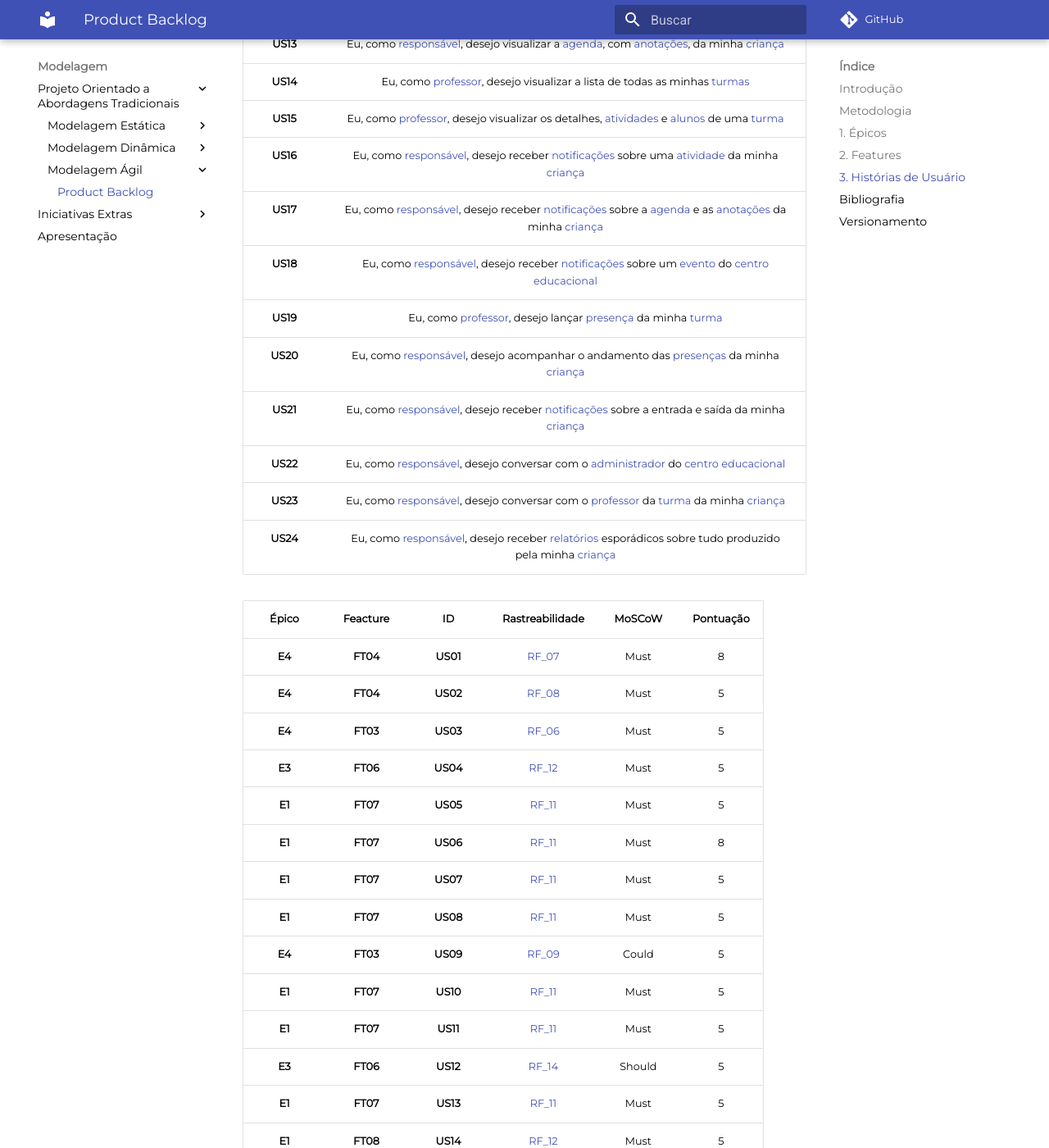
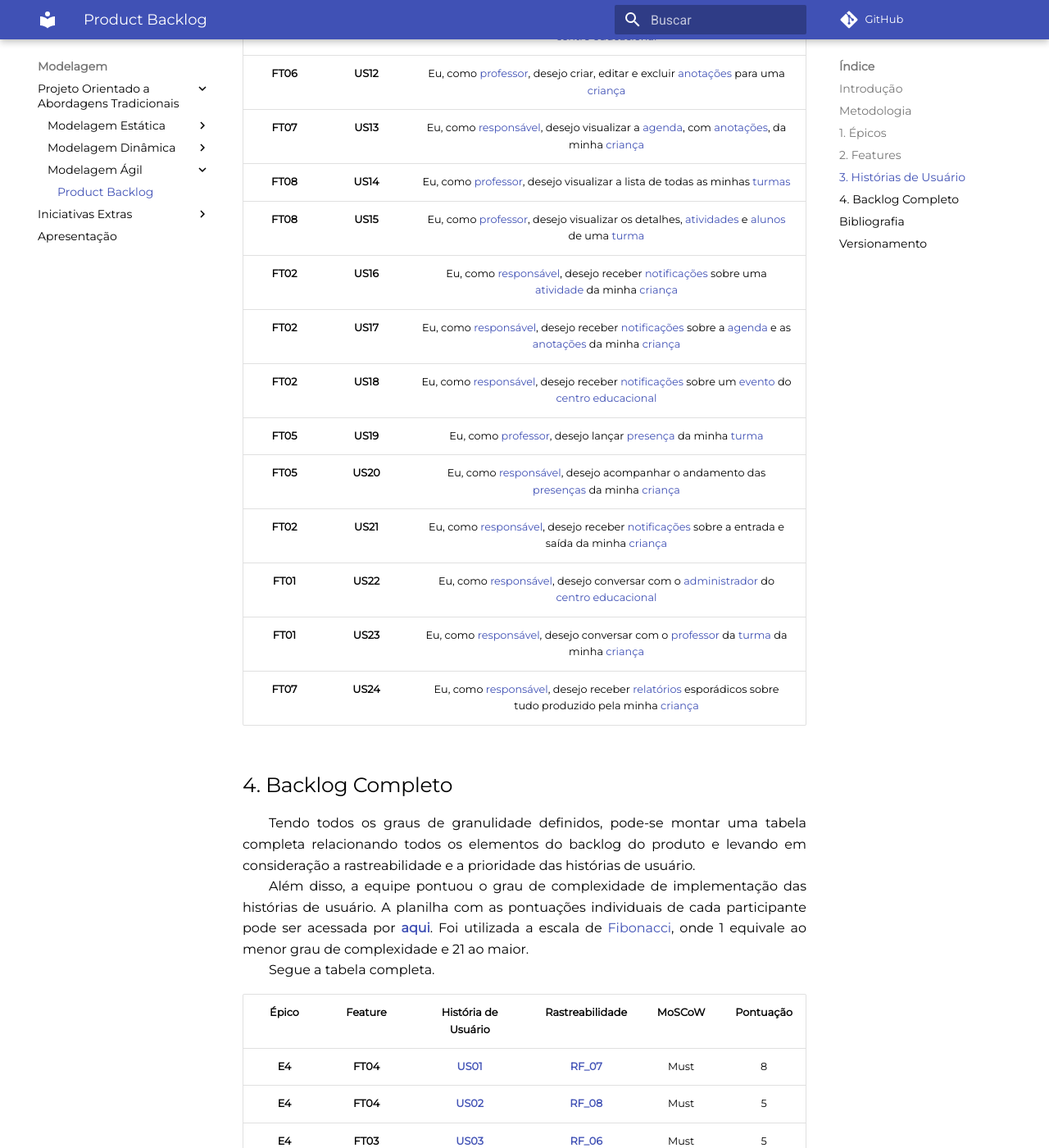
Before and after one commit to UnBArqDsw2021-1/2021.1_G6_Curumim, an MkDocs documentation site: the page built from docs/product-backlog.md, in a window 1280 px wide and 1400 px high, scrolled down 2843 px. Shown: the whole window at 82% size. Built offline with MkDocs 1.6.1 and Material for MkDocs 9.7.7, drawn with Linux system fonts in a browser that asks for light colours; comment, search, counter and statistics services are not loaded; some of the changed text lies outside the part shown.

Commit message:
doc(#127) Reorganizando as tabelas do backlog do produto.

```diff
--- a/docs/product-backlog.md
+++ b/docs/product-backlog.md
@@ -39,61 +39,66 @@
 &emsp;&emsp;O padrão de escrita das histórias será o seguinte:
 > Eu, como << TIPO DE [USUÁRIO](../base/requisitos/modelagem/lexicos/#lexico-usuario) >>, desejo << OBJETIVO >>.
 
-&emsp;&emsp;Segue a lista de histórias de usuario definida e priorizada.
+&emsp;&emsp;Segue a lista de histórias de usuario definida.
 
-| **ID** | **Descrição** |
-| :-: | :-: |
-| **US01** | Eu, como [administrador](../base/requisitos/modelagem/lexicos/#lexico-administrador), desejo cadastrar uma [criança](../base/requisitos/modelagem/lexicos/#lexico-crianca) no [centro educacional](../base/requisitos/modelagem/lexicos/#lexico-centro-educacional) |
-| **US02** | Eu, como [administrador](../base/requisitos/modelagem/lexicos/#lexico-administrador), desejo cadastrar um [professor](../base/requisitos/modelagem/lexicos/#lexico-professor) no [centro educacional](../base/requisitos/modelagem/lexicos/#lexico-centro-educacional) |
-| **US03** | Eu, como [administrador](../base/requisitos/modelagem/lexicos/#lexico-administrador), desejo criar, editar e excluir uma [turma](../base/requisitos/modelagem/lexicos/#lexico-turma) para o [centro educacional](../base/requisitos/modelagem/lexicos/#lexico-centro-educacional) |
-| **US04** | Eu, como [professor](../base/requisitos/modelagem/lexicos/#lexico-professor), desejo criar, editar e excluir [atividades](../base/requisitos/modelagem/lexicos/#lexico-atividade) para minha [turma](../base/requisitos/modelagem/lexicos/#lexico-turma) |
-| **US05** | Eu, como [responsável](../base/requisitos/modelagem/lexicos/#lexico-responsavel), desejo fazer cadastro e login na aplicação |
-| **US06** | Eu, como [responsável](../base/requisitos/modelagem/lexicos/#lexico-responsavel), desejo ter um espaço que contenha as [atividades](../base/requisitos/modelagem/lexicos/#lexico-atividade), [eventos](../base/requisitos/modelagem/lexicos/#lexico-evento) e [agenda](../base/requisitos/modelagem/lexicos/#lexico-agenda) dos próximos dias |
-| **US07** | Eu, como [responsável](../base/requisitos/modelagem/lexicos/#lexico-responsavel), desejo visualizar a lista de todas as [atividades](../base/requisitos/modelagem/lexicos/#lexico-atividade) da minha [criança](../base/requisitos/modelagem/lexicos/#lexico-crianca) |
-| **US08** | Eu, como [responsável](../base/requisitos/modelagem/lexicos/#lexico-responsavel), desejo visualizar os detalhes de uma [atividade](../base/requisitos/modelagem/lexicos/#lexico-atividade) da minha [criança](../base/requisitos/modelagem/lexicos/#lexico-crianca) |
-| **US09** | Eu, como [administrador](../base/requisitos/modelagem/lexicos/#lexico-administrador), desejo criar, editar e excluir um [evento](../base/requisitos/modelagem/lexicos/#lexico-evento) para o [centro educacional](../base/requisitos/modelagem/lexicos/#lexico-centro-educacional) |
-| **US10** | Eu, como [responsável](../base/requisitos/modelagem/lexicos/#lexico-responsavel), desejo visualizar a lista de todos os [eventos](../base/requisitos/modelagem/lexicos/#lexico-evento) do [centro educacional](../base/requisitos/modelagem/lexicos/#lexico-centro-educacional) |
-| **US11** | Eu, como [responsável](../base/requisitos/modelagem/lexicos/#lexico-responsavel), desejo visualizar os detalhes de um [evento](../base/requisitos/modelagem/lexicos/#lexico-evento) do [centro educacional](../base/requisitos/modelagem/lexicos/#lexico-centro-educacional) |
-| **US12** | Eu, como [professor](../base/requisitos/modelagem/lexicos/#lexico-professor), desejo criar, editar e excluir [anotações](../base/requisitos/modelagem/lexicos/#lexico-anotacao) para uma [criança](../base/requisitos/modelagem/lexicos/#lexico-crianca) |
-| **US13** | Eu, como [responsável](../base/requisitos/modelagem/lexicos/#lexico-responsavel), desejo visualizar a [agenda](../base/requisitos/modelagem/lexicos/#lexico-agenda), com [anotações](../base/requisitos/modelagem/lexicos/#lexico-anotacao), da minha [criança](../base/requisitos/modelagem/lexicos/#lexico-crianca) |
-| **US14** | Eu, como [professor](../base/requisitos/modelagem/lexicos/#lexico-professor), desejo visualizar a lista de todas as minhas [turmas](../base/requisitos/modelagem/lexicos/#lexico-turma) |
-| **US15** | Eu, como [professor](../base/requisitos/modelagem/lexicos/#lexico-professor), desejo visualizar os detalhes, [atividades](../base/requisitos/modelagem/lexicos/#lexico-atividade) e [alunos](../base/requisitos/modelagem/lexicos/#lexico-aluno) de uma [turma](../base/requisitos/modelagem/lexicos/#lexico-turma) |
-| **US16** | Eu, como [responsável](../base/requisitos/modelagem/lexicos/#lexico-responsavel), desejo receber [notificações](../base/requisitos/modelagem/lexicos/#lexico-notificacao) sobre uma [atividade](../base/requisitos/modelagem/lexicos/#lexico-atividade) da minha [criança](../base/requisitos/modelagem/lexicos/#lexico-crianca) |
-| **US17** | Eu, como [responsável](../base/requisitos/modelagem/lexicos/#lexico-responsavel), desejo receber [notificações](../base/requisitos/modelagem/lexicos/#lexico-notificacao) sobre a [agenda](../base/requisitos/modelagem/lexicos/#lexico-agenda) e as [anotações](../base/requisitos/modelagem/lexicos/#lexico-anotacao) da minha [criança](../base/requisitos/modelagem/lexicos/#lexico-crianca) |
-| **US18** | Eu, como [responsável](../base/requisitos/modelagem/lexicos/#lexico-responsavel), desejo receber [notificações](../base/requisitos/modelagem/lexicos/#lexico-notificacao) sobre um [evento](../base/requisitos/modelagem/lexicos/#lexico-evento) do [centro educacional](../base/requisitos/modelagem/lexicos/#lexico-centro-educacional) |
-| **US19** | Eu, como [professor](../base/requisitos/modelagem/lexicos/#lexico-professor), desejo lançar [presença](../base/requisitos/modelagem/lexicos/#lexico-lancar-presenca) da minha [turma](../base/requisitos/modelagem/lexicos/#lexico-turma) |
-| **US20** | Eu, como [responsável](../base/requisitos/modelagem/lexicos/#lexico-responsavel), desejo acompanhar o andamento das [presenças](../base/requisitos/modelagem/lexicos/#lexico-lancar-presenca) da minha [criança](../base/requisitos/modelagem/lexicos/#lexico-crianca) |
-| **US21** | Eu, como [responsável](../base/requisitos/modelagem/lexicos/#lexico-responsavel), desejo receber [notificações](../base/requisitos/modelagem/lexicos/#lexico-notificacao) sobre a entrada e saída da minha [criança](../base/requisitos/modelagem/lexicos/#lexico-crianca) |
-| **US22** | Eu, como [responsável](../base/requisitos/modelagem/lexicos/#lexico-responsavel), desejo conversar com o [administrador](../base/requisitos/modelagem/lexicos/#lexico-administrador)  do [centro educacional](../base/requisitos/modelagem/lexicos/#lexico-centro-educacional) |
-| **US23** | Eu, como [responsável](../base/requisitos/modelagem/lexicos/#lexico-responsavel), desejo conversar com o [professor](../base/requisitos/modelagem/lexicos/#lexico-professor) da [turma](../base/requisitos/modelagem/lexicos/#lexico-turma) da minha [criança](../base/requisitos/modelagem/lexicos/#lexico-crianca) |
-| **US24** | Eu, como [responsável](../base/requisitos/modelagem/lexicos/#lexico-responsavel), desejo receber [relatórios](../base/requisitos/modelagem/../base/requisitos/elicitacao/brainstorming/#rflexicos/#lexico-relatorio) esporádicos sobre tudo produzido pela minha [criança](../base/requisitos/modelagem/lexicos/#lexico-crianca) |
+| **Feature** | **ID** | **Descrição** |
+| :-: | :-: | :-: |
+| **FT04** | <span id="US01">**US01**</span> | Eu, como [administrador](../base/requisitos/modelagem/lexicos/#lexico-administrador), desejo cadastrar uma [criança](../base/requisitos/modelagem/lexicos/#lexico-crianca) no [centro educacional](../base/requisitos/modelagem/lexicos/#lexico-centro-educacional) |
+| **FT04** | <span id="US02">**US02**</span> | Eu, como [administrador](../base/requisitos/modelagem/lexicos/#lexico-administrador), desejo cadastrar um [professor](../base/requisitos/modelagem/lexicos/#lexico-professor) no [centro educacional](../base/requisitos/modelagem/lexicos/#lexico-centro-educacional) |
+| **FT03** | <span id="US03">**US03**</span> | Eu, como [administrador](../base/requisitos/modelagem/lexicos/#lexico-administrador), desejo criar, editar e excluir uma [turma](../base/requisitos/modelagem/lexicos/#lexico-turma) para o [centro educacional](../base/requisitos/modelagem/lexicos/#lexico-centro-educacional) |
+| **FT06** | <span id="US04">**US04**</span> | Eu, como [professor](../base/requisitos/modelagem/lexicos/#lexico-professor), desejo criar, editar e excluir [atividades](../base/requisitos/modelagem/lexicos/#lexico-atividade) para minha [turma](../base/requisitos/modelagem/lexicos/#lexico-turma) |
+| **FT07** | <span id="US05">**US05**</span> | Eu, como [responsável](../base/requisitos/modelagem/lexicos/#lexico-responsavel), desejo fazer cadastro e login na aplicação |
+| **FT07** | <span id="US06">**US06**</span> | Eu, como [responsável](../base/requisitos/modelagem/lexicos/#lexico-responsavel), desejo ter um espaço que contenha as [atividades](../base/requisitos/modelagem/lexicos/#lexico-atividade), [eventos](../base/requisitos/modelagem/lexicos/#lexico-evento) e [agenda](../base/requisitos/modelagem/lexicos/#lexico-agenda) dos próximos dias |
+| **FT07** | <span id="US07">**US07**</span> | Eu, como [responsável](../base/requisitos/modelagem/lexicos/#lexico-responsavel), desejo visualizar a lista de todas as [atividades](../base/requisitos/modelagem/lexicos/#lexico-atividade) da minha [criança](../base/requisitos/modelagem/lexicos/#lexico-crianca) |
+| **FT07** | <span id="US08">**US08**</span> | Eu, como [responsável](../base/requisitos/modelagem/lexicos/#lexico-responsavel), desejo visualizar os detalhes de uma [atividade](../base/requisitos/modelagem/lexicos/#lexico-atividade) da minha [criança](../base/requisitos/modelagem/lexicos/#lexico-crianca) |
+| **FT03** | <span id="US09">**US09**</span> | Eu, como [administrador](../base/requisitos/modelagem/lexicos/#lexico-administrador), desejo criar, editar e excluir um [evento](../base/requisitos/modelagem/lexicos/#lexico-evento) para o [centro educacional](../base/requisitos/modelagem/lexicos/#lexico-centro-educacional) |
+| **FT07** | <span id="US10">**US10**</span> | Eu, como [responsável](../base/requisitos/modelagem/lexicos/#lexico-responsavel), desejo visualizar a lista de todos os [eventos](../base/requisitos/modelagem/lexicos/#lexico-evento) do [centro educacional](../base/requisitos/modelagem/lexicos/#lexico-centro-educacional) |
+| **FT07** | <span id="US11">**US11**</span> | Eu, como [responsável](../base/requisitos/modelagem/lexicos/#lexico-responsavel), desejo visualizar os detalhes de um [evento](../base/requisitos/modelagem/lexicos/#lexico-evento) do [centro educacional](../base/requisitos/modelagem/lexicos/#lexico-centro-educacional) |
+| **FT06** | <span id="US12">**US12**</span> | Eu, como [professor](../base/requisitos/modelagem/lexicos/#lexico-professor), desejo criar, editar e excluir [anotações](../base/requisitos/modelagem/lexicos/#lexico-anotacao) para uma [criança](../base/requisitos/modelagem/lexicos/#lexico-crianca) |
+| **FT07** | <span id="US13">**US13**</span> | Eu, como [responsável](../base/requisitos/modelagem/lexicos/#lexico-responsavel), desejo visualizar a [agenda](../base/requisitos/modelagem/lexicos/#lexico-agenda), com [anotações](../base/requisitos/modelagem/lexicos/#lexico-anotacao), da minha [criança](../base/requisitos/modelagem/lexicos/#lexico-crianca) |
+| **FT08** | <span id="US14">**US14**</span> | Eu, como [professor](../base/requisitos/modelagem/lexicos/#lexico-professor), desejo visualizar a lista de todas as minhas [turmas](../base/requisitos/modelagem/lexicos/#lexico-turma) |
+| **FT08** | <span id="US15">**US15**</span> | Eu, como [professor](../base/requisitos/modelagem/lexicos/#lexico-professor), desejo visualizar os detalhes, [atividades](../base/requisitos/modelagem/lexicos/#lexico-atividade) e [alunos](../base/requisitos/modelagem/lexicos/#lexico-aluno) de uma [turma](../base/requisitos/modelagem/lexicos/#lexico-turma) |
+| **FT02** | <span id="US16">**US16**</span> | Eu, como [responsável](../base/requisitos/modelagem/lexicos/#lexico-responsavel), desejo receber [notificações](../base/requisitos/modelagem/lexicos/#lexico-notificacao) sobre uma [atividade](../base/requisitos/modelagem/lexicos/#lexico-atividade) da minha [criança](../base/requisitos/modelagem/lexicos/#lexico-crianca) |
+| **FT02** | <span id="US17">**US17**</span> | Eu, como [responsável](../base/requisitos/modelagem/lexicos/#lexico-responsavel), desejo receber [notificações](../base/requisitos/modelagem/lexicos/#lexico-notificacao) sobre a [agenda](../base/requisitos/modelagem/lexicos/#lexico-agenda) e as [anotações](../base/requisitos/modelagem/lexicos/#lexico-anotacao) da minha [criança](../base/requisitos/modelagem/lexicos/#lexico-crianca) |
+| **FT02** | <span id="US18">**US18**</span> | Eu, como [responsável](../base/requisitos/modelagem/lexicos/#lexico-responsavel), desejo receber [notificações](../base/requisitos/modelagem/lexicos/#lexico-notificacao) sobre um [evento](../base/requisitos/modelagem/lexicos/#lexico-evento) do [centro educacional](../base/requisitos/modelagem/lexicos/#lexico-centro-educacional) |
+| **FT05** | <span id="US19">**US19**</span> | Eu, como [professor](../base/requisitos/modelagem/lexicos/#lexico-professor), desejo lançar [presença](../base/requisitos/modelagem/lexicos/#lexico-lancar-presenca) da minha [turma](../base/requisitos/modelagem/lexicos/#lexico-turma) |
+| **FT05** | <span id="US20">**US20**</span> | Eu, como [responsável](../base/requisitos/modelagem/lexicos/#lexico-responsavel), desejo acompanhar o andamento das [presenças](../base/requisitos/modelagem/lexicos/#lexico-lancar-presenca) da minha [criança](../base/requisitos/modelagem/lexicos/#lexico-crianca) |
+| **FT02** | <span id="US21">**US21**</span> | Eu, como [responsável](../base/requisitos/modelagem/lexicos/#lexico-responsavel), desejo receber [notificações](../base/requisitos/modelagem/lexicos/#lexico-notificacao) sobre a entrada e saída da minha [criança](../base/requisitos/modelagem/lexicos/#lexico-crianca) |
+| **FT01** | <span id="US22">**US22**</span> | Eu, como [responsável](../base/requisitos/modelagem/lexicos/#lexico-responsavel), desejo conversar com o [administrador](../base/requisitos/modelagem/lexicos/#lexico-administrador)  do [centro educacional](../base/requisitos/modelagem/lexicos/#lexico-centro-educacional) |
+| **FT01** | <span id="US23">**US23**</span> | Eu, como [responsável](../base/requisitos/modelagem/lexicos/#lexico-responsavel), desejo conversar com o [professor](../base/requisitos/modelagem/lexicos/#lexico-professor) da [turma](../base/requisitos/modelagem/lexicos/#lexico-turma) da minha [criança](../base/requisitos/modelagem/lexicos/#lexico-crianca) |
+| **FT07** | <span id="US24">**US24**</span> | Eu, como [responsável](../base/requisitos/modelagem/lexicos/#lexico-responsavel), desejo receber [relatórios](../base/requisitos/modelagem/../base/requisitos/elicitacao/brainstorming/#rflexicos/#lexico-relatorio) esporádicos sobre tudo produzido pela minha [criança](../base/requisitos/modelagem/lexicos/#lexico-crianca) |
 
-| **Épico** | **Feacture** | **ID** | **Rastreabilidade** | **MoSCoW** | **Pontuação** |
+## 4. Backlog Completo
+&emsp;&emsp;Tendo todos os graus de granulidade definidos, pode-se montar uma tabela completa relacionando todos os elementos do backlog do produto e levando em consideração a rastreabilidade e a prioridade das histórias de usuário.<br>
+&emsp;&emsp;Além disso, a equipe pontuou o grau de complexidade de implementação das histórias de usuário. A planilha com as pontuações individuais de cada participante pode ser acessada por [**aqui**](https://docs.google.com/spreadsheets/d/1ZGcBePhuaT0mwSivQk2BfF0m0w5ZzpPYWWVLPaImfVI/edit?usp=sharing). Foi utilizada a escala de [Fibonacci](https://en.wikipedia.org/wiki/Fibonacci_scale_(agile)), onde 1 equivale ao menor grau de complexidade e 21 ao maior.<br>
+&emsp;&emsp;Segue a tabela completa.
+
+| **Épico** | **Feature** | **História de Usuário** | **Rastreabilidade** | **MoSCoW** | **Pontuação** |
 | :-: | :-: | :-: | :-: | :-: | :-: |
-| **E4** | **FT04** | **US01** | [RF_07](../base/requisitos/elicitacao/brainstorming/#rf7) | Must |8|
-| **E4** | **FT04** | **US02** | [RF_08](../base/requisitos/elicitacao/brainstorming/#rf8) | Must |5|
-| **E4** | **FT03** | **US03** | [RF_06](../base/requisitos/elicitacao/brainstorming/#rf6) | Must |5|
-| **E3** | **FT06** | **US04** | [RF_12](../base/requisitos/elicitacao/brainstorming/#rf12) | Must |5|
-| **E1** | **FT07** | **US05** | [RF_11](../base/requisitos/elicitacao/brainstorming/#rf11) | Must |5|
-| **E1** | **FT07** | **US06** | [RF_11](../base/requisitos/elicitacao/brainstorming/#rf11) | Must |8|
-| **E1** | **FT07** | **US07** | [RF_11](../base/requisitos/elicitacao/brainstorming/#rf11) | Must |5|
-| **E1** | **FT07** | **US08** | [RF_11](../base/requisitos/elicitacao/brainstorming/#rf11) | Must |5|
-| **E4** | **FT03** | **US09** | [RF_09](../base/requisitos/elicitacao/brainstorming/#rf9) | Could |5|
-| **E1** | **FT07** | **US10** | [RF_11](../base/requisitos/elicitacao/brainstorming/#rf11) | Must |5|
-| **E1** | **FT07** | **US11** | [RF_11](../base/requisitos/elicitacao/brainstorming/#rf11) | Must |5|
-| **E3** | **FT06** | **US12** | [RF_14](../base/requisitos/elicitacao/brainstorming/#rf) | Should |5|
-| **E1** | **FT07** | **US13** | [RF_11](../base/requisitos/elicitacao/brainstorming/#rf11) | Must |5|
-| **E1** | **FT08** | **US14** | [RF_12](../base/requisitos/elicitacao/brainstorming/#rf) | Must |5|
-| **E1** | **FT08** | **US15** | [RF_12](../base/requisitos/elicitacao/brainstorming/#rf12) | Must |5|
-| **E3** | **FT02** | **US16** | [RF_03](../base/requisitos/elicitacao/brainstorming/#rf3) | Should |8|
-| **E3** | **FT02** | **US17** | [RF_14](../base/requisitos/elicitacao/brainstorming/#rf14) | Should |8|
-| **E3** | **FT02** | **US18** | [RF_05](../base/requisitos/elicitacao/brainstorming/#rf5) | Won't |8|
-| **E2** | **FT05** | **US19** | [RF_13](../base/requisitos/elicitacao/brainstorming/#rf13) | Could |3|
-| **E2** | **FT05** | **US20** | [RF_11](../base/requisitos/elicitacao/brainstorming/#rf11) | Must |5|
-| **E3** | **FT02** | **US21** | [RF_04](../base/requisitos/elicitacao/brainstorming/#rf4) | Could |8|
-| **E3** | **FT01** | **US22** | [RF_02](../base/requisitos/elicitacao/brainstorming/#rf2) | Could |8|
-| **E3** | **FT01** | **US23** | [RF_01](../base/requisitos/elicitacao/brainstorming/#rf1) | Should |8|
-| **E1** | **FT07** | **US24** | [RF_10](../base/requisitos/elicitacao/brainstorming/#rf10) | Could |5|
+| **E4** | **FT04** | [**US01**](#US01) | [**RF_07**](../base/requisitos/elicitacao/brainstorming/#rf7) | Must |8|
+| **E4** | **FT04** | [**US02**](#US02) | [**RF_08**](../base/requisitos/elicitacao/brainstorming/#rf8) | Must |5|
+| **E4** | **FT03** | [**US03**](#US03) | [**RF_06**](../base/requisitos/elicitacao/brainstorming/#rf6) | Must |5|
+| **E3** | **FT06** | [**US04**](#US04) | [**RF_12**](../base/requisitos/elicitacao/brainstorming/#rf12) | Must |5|
+| **E1** | **FT07** | [**US05**](#US05) | [**RF_11**](../base/requisitos/elicitacao/brainstorming/#rf11) | Must |5|
+| **E1** | **FT07** | [**US06**](#US06) | [**RF_11**](../base/requisitos/elicitacao/brainstorming/#rf11) | Must |8|
+| **E1** | **FT07** | [**US07**](#US07) | [**RF_11**](../base/requisitos/elicitacao/brainstorming/#rf11) | Must |5|
+| **E1** | **FT07** | [**US08**](#US08) | [**RF_11**](../base/requisitos/elicitacao/brainstorming/#rf11) | Must |5|
+| **E4** | **FT03** | [**US09**](#US09) | [**RF_09**](../base/requisitos/elicitacao/brainstorming/#rf9) | Could |5|
+| **E1** | **FT07** | [**US10**](#US10) | [**RF_11**](../base/requisitos/elicitacao/brainstorming/#rf11) | Must |5|
+| **E1** | **FT07** | [**US11**](#US11) | [**RF_11**](../base/requisitos/elicitacao/brainstorming/#rf11) | Must |5|
+| **E3** | **FT06** | [**US12**](#US12) | [**RF_14**](../base/requisitos/elicitacao/brainstorming/#rf) | Should |5|
+| **E1** | **FT07** | [**US13**](#US13) | [**RF_11**](../base/requisitos/elicitacao/brainstorming/#rf11) | Must |5|
+| **E1** | **FT08** | [**US14**](#US14) | [**RF_12**](../base/requisitos/elicitacao/brainstorming/#rf) | Must |5|
+| **E1** | **FT08** | [**US15**](#US15) | [**RF_12**](../base/requisitos/elicitacao/brainstorming/#rf12) | Must |5|
+| **E3** | **FT02** | [**US16**](#US16) | [**RF_03**](../base/requisitos/elicitacao/brainstorming/#rf3) | Should |8|
+| **E3** | **FT02** | [**US17**](#US17) | [**RF_14**](../base/requisitos/elicitacao/brainstorming/#rf14) | Should |8|
+| **E3** | **FT02** | [**US18**](#US18) | [**RF_05**](../base/requisitos/elicitacao/brainstorming/#rf5) | Won't |8|
+| **E2** | **FT05** | [**US19**](#US19) | [**RF_13**](../base/requisitos/elicitacao/brainstorming/#rf13) | Could |3|
+| **E2** | **FT05** | [**US20**](#US20) | [**RF_11**](../base/requisitos/elicitacao/brainstorming/#rf11) | Must |5|
+| **E3** | **FT02** | [**US21**](#US21) | [**RF_04**](../base/requisitos/elicitacao/brainstorming/#rf4) | Could |8|
+| **E3** | **FT01** | [**US22**](#US22) | [**RF_02**](../base/requisitos/elicitacao/brainstorming/#rf2) | Could |8|
+| **E3** | **FT01** | [**US23**](#US23) | [**RF_01**](../base/requisitos/elicitacao/brainstorming/#rf1) | Should |8|
+| **E1** | **FT07** | [**US24**](#US24) | [**RF_10**](../base/requisitos/elicitacao/brainstorming/#rf10) | Could |5|
 
 ## Bibliografia
 > - Videoaulas e materiais complementares presentes no moodle da disciplina Arquitetura e Desenho de Software. Disponível em <https://aprender3.unb.br/course/view.php?id=8603>. Acesso em: 14 ago. 2021.
@@ -105,7 +110,7 @@
 ## Versionamento
 
 | **Data** | **Versão** | **Modificação** | **Autor** |
-| --- | --- | --- | --- |
+| :-: | :-: | --- | --- |
 | 04/08/2021 | 0.1 | Abertura do documento        | Bruno Félix |
 | 05/08/2021 | 1.0 | Desenvolvimento do documento | Bruno Félix |
 | 05/08/2021 | 1.1 | Revisão por pares | Daniel Porto, Enzo Gabriel |
@@ -117,3 +122,4 @@
 | 25/08/2021 | 1.7 | Adição da navegabilidade na raestreabilidade | Daniel Porto |
 | 27/08/2021 | 2.0 | Adição da introdução, metodologia, bibliografia e maiores explicações sobre os itens | Daniel Porto |
 | 28/08/2021 | 2.1 | Revisão por pares | Edson Soares, Eliseu Kadesh|
+| 31/08/2021 | 2.2 | Adição da pontuação das histórias de usuário| Daniel Porto|
```
